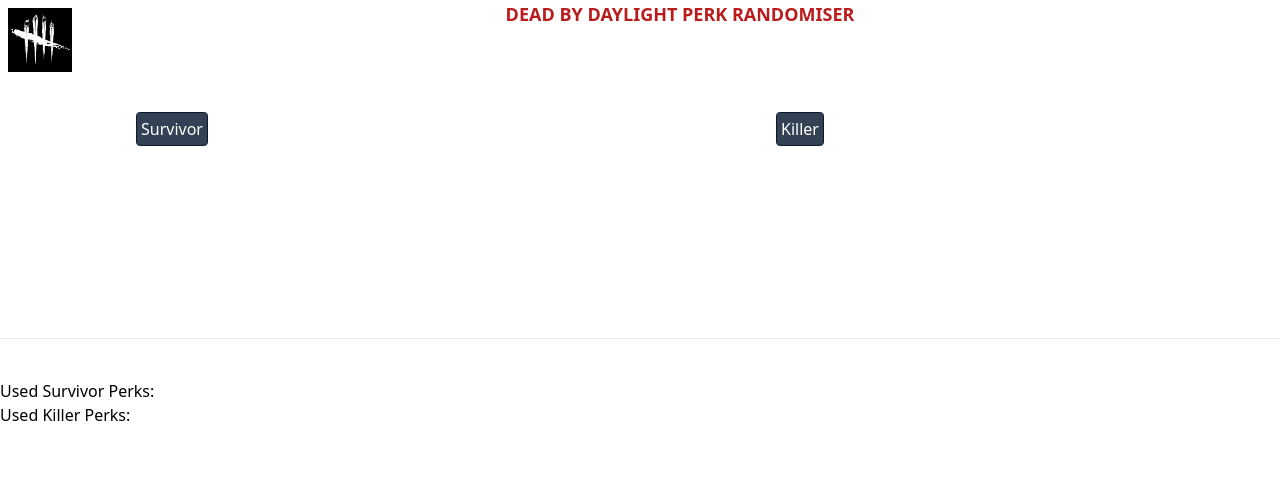
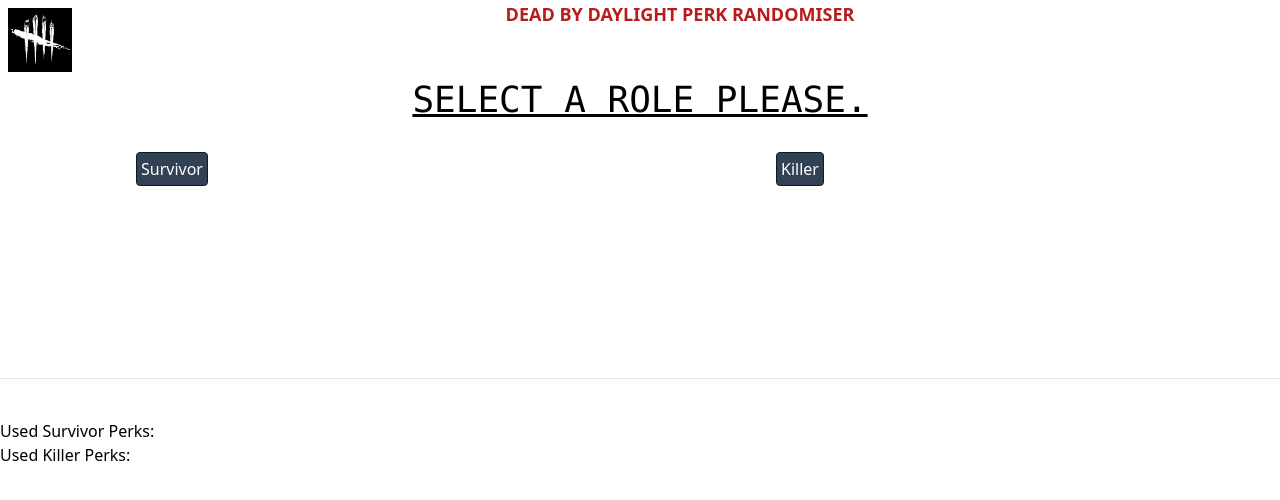
Before and after one commit to MutlucanOzcan/proje, a React (Vite) app: page / in a window 1280 px wide. Shown: the top 500 px of the page. Built offline with nearby package versions, Linux system fonts and the light colour scheme.

Commit message:
done some heavy lifting

```diff
--- a/src/App.jsx
+++ b/src/App.jsx
@@ -1,10 +1,10 @@
 import { useState } from "react";
 import Header from "./components/Header.jsx";
 import Roles from "./components/Roles.jsx";
-import SurvivorTitle from "./SurvivorTitle.jsx";
+import SurvivorTitle from "./components/SurvivorTitle.jsx";
 
 export default function App() {
-  const [role, setRole] = useState();
+  const [role, setRole] = useState("Select a role please.");
 
   function handleSelectRole(curRole) {
     setRole(curRole);
--- a/src/components/Roles.jsx
+++ b/src/components/Roles.jsx
@@ -2,6 +2,8 @@ import { useState } from "react";
 import RoleButtons from "./RoleButtons";
 import { SURVIVOR_PERKS } from "../surv-database.js";
 import { KILLER_PERKS } from "../killer-database.js";
+import UsedPerkList from "./UsedPerkList.jsx";
+import SelectedPerks from "./SelectedPerks.jsx";
 
 export default function Roles({ onRole }) {
   const [selectedRole, setSelectedRole] = useState("Please select a role.");
@@ -38,35 +40,6 @@ export default function Roles({ onRole }) {
     handleSavePerks();
   }
 
-  // function handleKillerNameChange(event) {
-  //   //console.log(event);
-  //   setKillerName(event.target.value);
-  // }
-
-  // let killer = (
-  //   <h2 className="text-center underline uppercase font-mono text-4xl ">
-  //     {killerName}
-  //   </h2>
-  // );
-
-  // if (killerButtonClicked) {
-  //   killer = (
-  //     <div>
-  //       <input
-  //         className="border mr-4 text-slate-300"
-  //         placeholder="Type Killer Name"
-  //         type="text"
-  //         required
-  //         value={killerName}
-  //         onChange={handleKillerNameChange}
-  //       ></input>
-  //       <button className="border" onClick={() => handleKillerButtonClick()}>
-  //         Save
-  //       </button>
-  //     </div>
-  //   );
-  // }
-
   return (
     <div>
       <ul className="grid grid-cols-2 justify-items-center">
@@ -77,37 +50,12 @@ export default function Roles({ onRole }) {
           Killer
         </RoleButtons>
       </ul>
-      {/* <h2 className="text-center underline uppercase font-mono text-4xl ">
-        {selectedRole === "survivor" ? selectedRole : killer}
-      </h2> */}
-      <ul className="grid grid-cols-4 justify-items-center py-20">
-        {selectedPerks.map((perk) => (
-          <li key={perk.id}>
-            <h3>{perk.name}</h3>
-            <p>{perk.description}</p>
-          </li>
-        ))}
-      </ul>
+      <SelectedPerks selectedPerks={selectedPerks} />
       <hr className="mb-10"></hr>
-      <div>
-        <h3>Used Survivor Perks:</h3>
-        <ul>
-          {usedSurvivorPerks.map((perk) => (
-            <li key={perk.id}>
-              <h3>{perk.name}</h3>
-            </li>
-          ))}
-        </ul>
-
-        <h3>Used Killer Perks:</h3>
-        <ul>
-          {usedKillerPerks.map((perk) => (
-            <li key={perk.id}>
-              <h3>{perk.name}</h3>
-            </li>
-          ))}
-        </ul>
-      </div>
+      <UsedPerkList
+        usedKillerPerks={usedKillerPerks}
+        usedSurvivorPerks={usedSurvivorPerks}
+      />
     </div>
   );
 }
--- a/src/components/SelectedPerks.jsx
+++ b/src/components/SelectedPerks.jsx
@@ -0,0 +1,12 @@
+export default function SelectedPerks({ selectedPerks }) {
+  return (
+    <ul className="grid grid-cols-4 justify-items-center py-20">
+      {selectedPerks.map((perk) => (
+        <li key={perk.id}>
+          <h3>{perk.name}</h3>
+          <p>{perk.description}</p>
+        </li>
+      ))}
+    </ul>
+  );
+}
--- a/src/components/UsedPerkList.jsx
+++ b/src/components/UsedPerkList.jsx
@@ -1,28 +1,25 @@
-// function handleSavePerks() {
-//   if (selectedRole === "survivor") {
-//     usedSurvivorPerks.push(...selectedPerks);
-//   } else if (selectedRole === "killer") {
-//     usedKillerPerks.push(...selectedPerks);
-//   }
-// }
 
-// return (
-//   <div className="inline-grid">
-//     <h3>Used Survivor Perks:</h3>
-//     <ul>
-//       {usedSurvivorPerks.map((perk) => (
-//         <li key={perk.id}>
-//           <h3>{perk.name}</h3>
-//         </li>
-//       ))}
-//     </ul>
-//     <h3>Used Killer Perks:</h3>
-//     <ul>
-//       {usedKillerPerks.map((perk) => (
-//         <li key={perk.id}>
-//           <h3>{perk.name}</h3>
-//         </li>
-//       ))}
-//     </ul>
-//   </div>
-// );
+
+export default function UsedPerkList({ usedKillerPerks, usedSurvivorPerks }) {
+  return (
+    <div>
+      <h3>Used Survivor Perks:</h3>
+      <ul>
+        {usedSurvivorPerks.map((perk) => (
+          <li key={perk.id}>
+            <h3>{perk.name}</h3>
+          </li>
+        ))}
+      </ul>
+
+      <h3>Used Killer Perks:</h3>
+      <ul>
+        {usedKillerPerks.map((perk) => (
+          <li key={perk.id}>
+            <h3>{perk.name}</h3>
+          </li>
+        ))}
+      </ul>
+    </div>
+  );
+}
```
Also changed, not shown: src/components/SurvivorTitle.jsx (renamed from src/SurvivorTitle.jsx).
